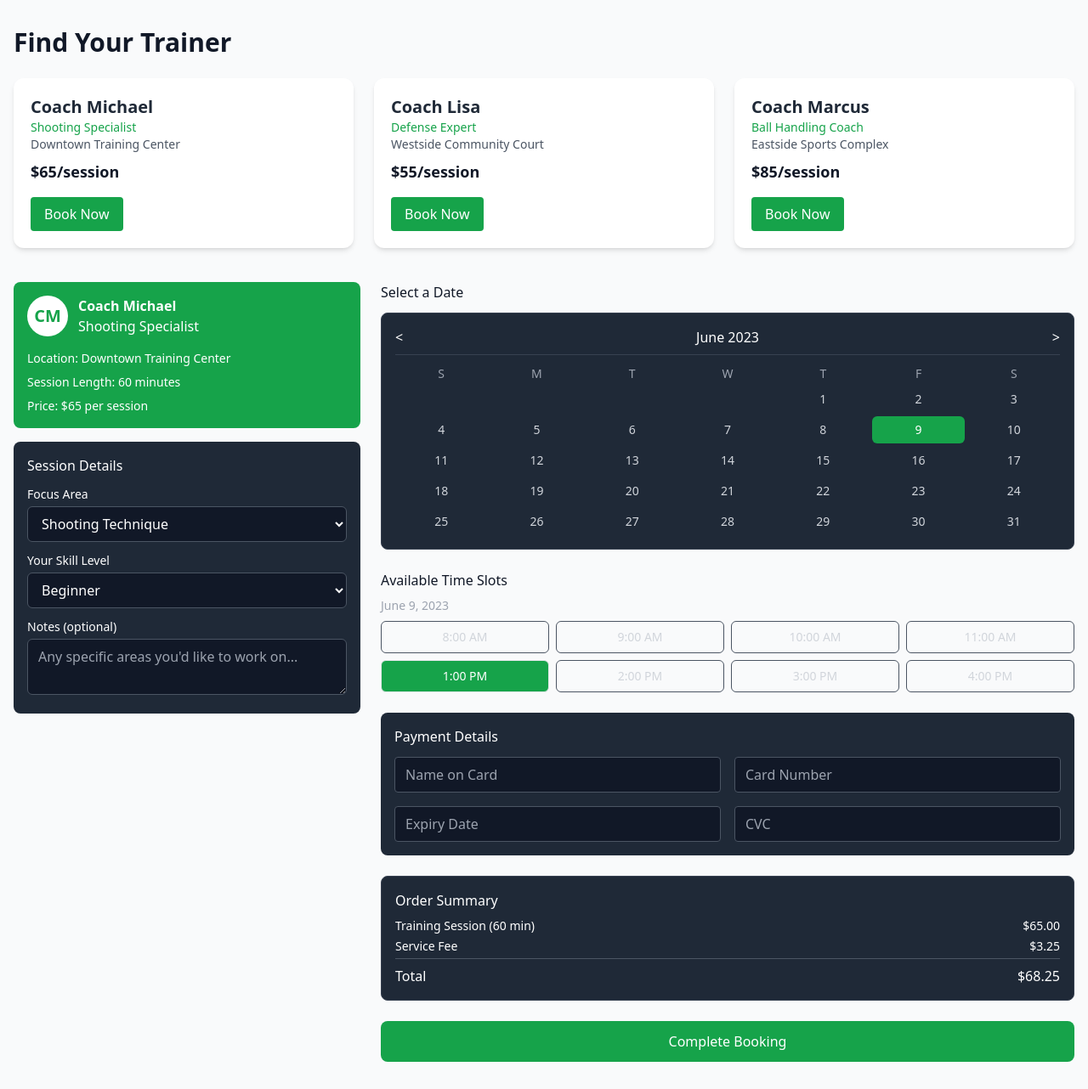
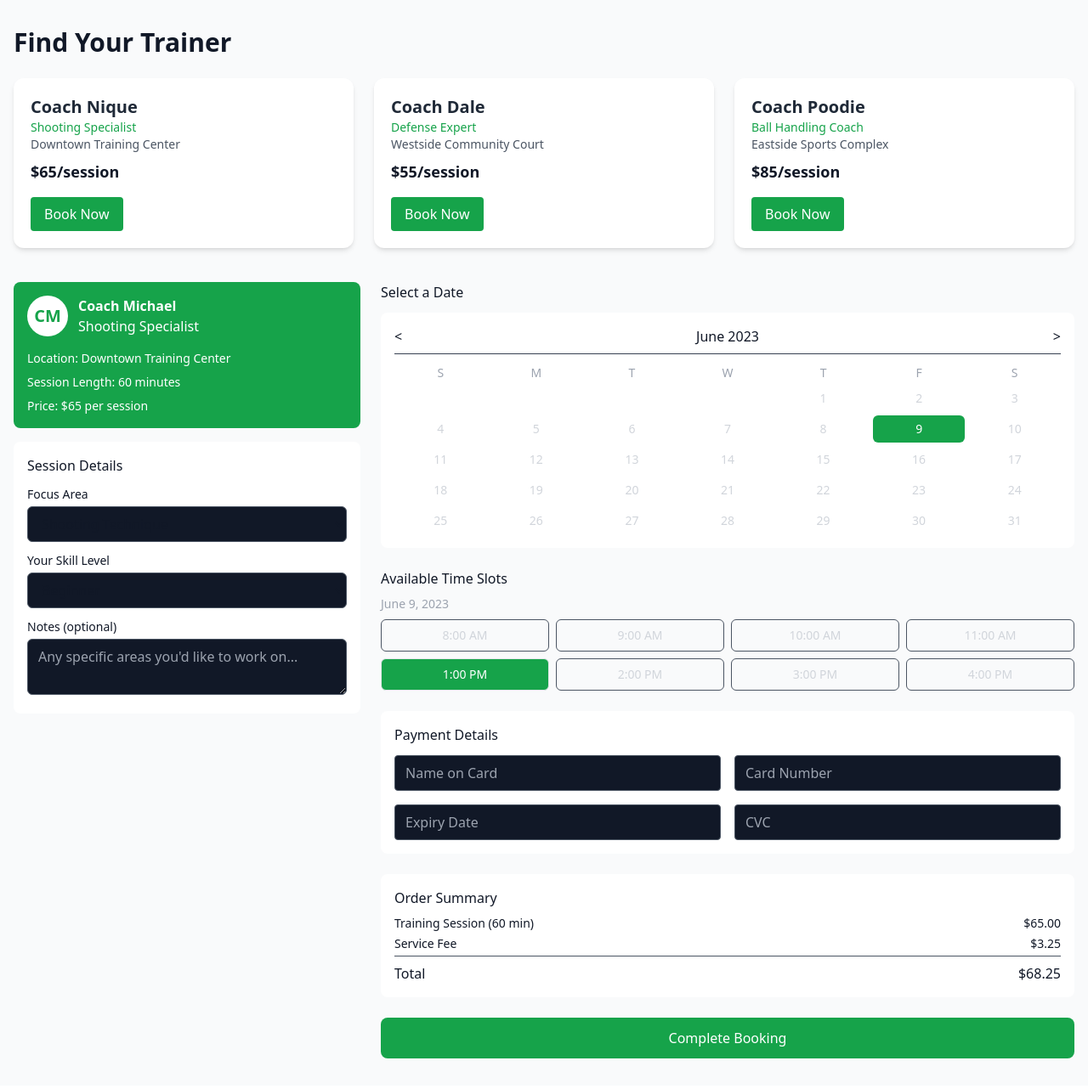
Before and after one commit to deoncarlette/trainer-booking-app, a React (Create React App) app: page / in a window 1280 px wide. Shown: the whole page at 85% size. Built offline with nearby package versions, Linux system fonts and the light colour scheme.

Commit message:
Add booking interface components

```diff
--- a/src/components/CalendarSection.jsx
+++ b/src/components/CalendarSection.jsx
@@ -4,7 +4,7 @@ export default function CalendarSection() {
   return (
     <div>
       <h3 className="font-medium mb-3">Select a Date</h3>
-      <div className="bg-gray-800 text-white border border-gray-700 rounded-lg p-4">
+      <div className="bg-white text-gray-900 dark:bg-gray-800 dark:text-white rounded-lg p-4">
         <div className="flex justify-between items-center border-b border-gray-700 pb-2 mb-3">
           <button>&lt;</button>
           <h4 className="font-medium">June 2023</h4>
--- a/src/components/OrderSummary.jsx
+++ b/src/components/OrderSummary.jsx
@@ -2,7 +2,7 @@ import React from "react";
 
 export default function OrderSummary() {
   return (
-    <div className="bg-gray-800 text-white rounded-lg p-4 border border-gray-700">
+    <div className="bg-white text-gray-900 dark:bg-gray-800 dark:text-white rounded-lg p-4">
       <h4 className="font-medium mb-2">Order Summary</h4>
       <div className="text-sm space-y-1">
         <div className="flex justify-between">
--- a/src/components/PaymentForm.jsx
+++ b/src/components/PaymentForm.jsx
@@ -2,7 +2,7 @@ import React from "react";
 
 export default function PaymentForm() {
   return (
-    <div className="bg-gray-800 text-white rounded-lg p-4">
+    <div className="bg-white text-gray-900 dark:bg-gray-800 dark:text-white rounded-lg p-4">
       <h3 className="font-medium mb-3">Payment Details</h3>
       <div className="grid grid-cols-1 md:grid-cols-2 gap-4">
         <input className="bg-gray-900 px-3 py-2 rounded border border-gray-600" placeholder="Name on Card" />
--- a/src/components/SessionDetailsForm.jsx
+++ b/src/components/SessionDetailsForm.jsx
@@ -2,7 +2,7 @@ import React from "react";
 
 export default function SessionDetailsForm() {
   return (
-    <div className="bg-gray-800 text-white rounded-lg p-4">
+    <div className="bg-white text-gray-900 dark:bg-gray-800 dark:text-white rounded-lg p-4">
       <h4 className="font-medium mb-3">Session Details</h4>
       <div className="space-y-3">
         <div>
--- a/src/data/trainers.json
+++ b/src/data/trainers.json
@@ -1,21 +1,21 @@
 [
   {
     "id": 1,
-    "name": "Coach Michael",
+    "name": "Coach Nique",
     "specialty": "Shooting Specialist",
     "location": "Downtown Training Center",
     "price": 65
   },
   {
     "id": 2,
-    "name": "Coach Lisa",
+    "name": "Coach Dale",
     "specialty": "Defense Expert",
     "location": "Westside Community Court",
     "price": 55
   },
   {
     "id": 3,
-    "name": "Coach Marcus",
+    "name": "Coach Poodie",
     "specialty": "Ball Handling Coach",
     "location": "Eastside Sports Complex",
     "price": 85
```
Also changed, not shown: 12 other files (tests, documents, lock files or other folders).
